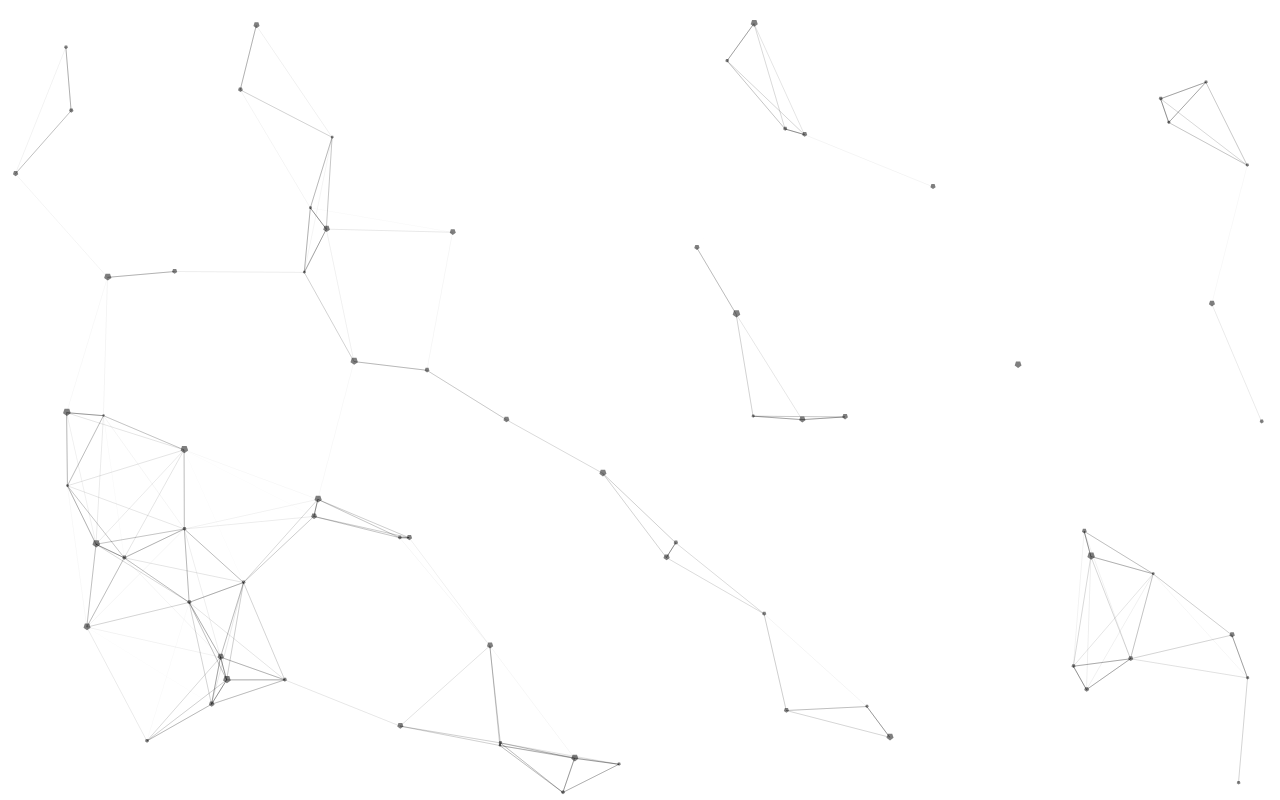
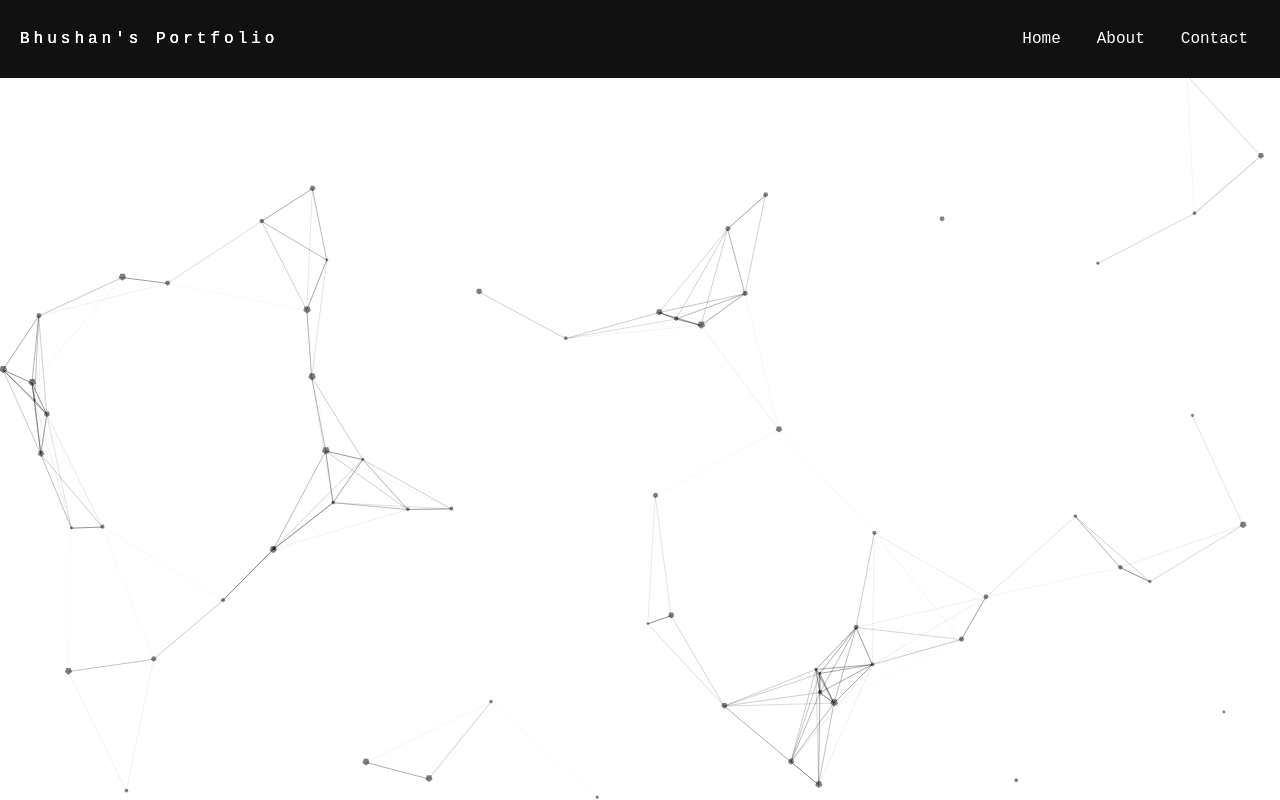
Before and after one commit to bhushanpatil288/PortfolioReact, a React (Vite) app: page / in a window 1280 px wide. Built offline with nearby package versions, Linux system fonts and the light colour scheme.

Commit message:
[add] - simple navbar

```diff
--- a/public/css/header/navbar.css
+++ b/public/css/header/navbar.css
@@ -0,0 +1,83 @@
+.navbar{
+    color: white;
+    background-color: #111;
+    position: relative;
+}
+
+/* glitch text effect start*/
+
+.glitch{
+    position: relative;
+    letter-spacing: 4px;
+    user-select: none;
+    cursor: pointer;
+    /* top: 10px; */
+    z-index: 1;
+}
+
+.glitch::before, .glitch::after{
+    content: "Bhushan's Portfolio";
+    position: absolute;
+    /* display: block; */
+    top: 0;
+    left: 0;
+}
+
+.glitch:hover::before{
+    animation: glitch 0.3s linear 2;
+    color: #e91e63;
+    z-index: -1;
+}
+
+.glitch:hover::after{
+    animation: glitch 0.3s linear 1 reverse;
+    color: #9196f3;
+    z-index: -2;
+}
+
+@keyframes glitch {
+    0%{
+        top: 0;
+        left: 0;
+    }
+    20%{
+        top: -3px;
+        left: -3px;
+    }
+    40%{
+        top: 3px;
+        left: 3px;
+    }
+    60%{
+        top: -3px;
+        left: 3px;
+    }
+    80%{
+        top: 3px;
+        left: -3px;
+    }
+    100%{
+        top: 0;
+        left: 0;
+    }
+}
+
+
+/* glitch text effect end*/
+
+
+/* nav links start */
+
+.nav-links{
+    border: 2px solid transparent;
+    transition: all 0.2s linear;
+    padding: 5px 10px;
+}
+.nav-links:hover{
+    border: 2px solid gray;
+    /* border-top: 2px solid gray; */
+    /* border-left: 2px solid gray; */
+    box-shadow: 3px 3px 0px 1px gray;
+}
+
+/* nav links end */
--- a/src/components/header/Navbar.jsx
+++ b/src/components/header/Navbar.jsx
@@ -1,11 +1,22 @@
+import "../../../public/css/header/navbar.css"
+import { navLinks } from "../../constants/constants"
+
 const Navbar = () => {
   return (
-    <nav>
+    <nav className="navbar px-5 py-5 flex align-center justify-between">
       {/* logo */}
+      <div className="flex justify-center items-center">
+        <p className="glitch">Bhushan's Portfolio</p>
+      </div>
 
       {/* nav items */}
-
-      {/* others */}
+      <ul className="flex gap-3">
+        {navLinks.map((link, idx)=>{
+            return <li key={idx} className="flex justify-center items-center">
+                        <a className="nav-links" href={link.url} target={link.target} title={link.title}>{link.name.charAt(0).toUpperCase() + link.name.slice(1)}</a>
+                    </li>
+        })}
+      </ul>
     </nav>
   )
 }
--- a/src/constants/constants.js
+++ b/src/constants/constants.js
@@ -0,0 +1,30 @@
+// Header start
+
+// Navbar start
+
+export const navLinks = [
+    {
+        name: "Home",
+        url: "#",
+        target: "_self",
+        title: "Visit Home page"
+    },
+    {
+        name: "About",
+        url: "#",
+        target: "_blank",
+        title: "Visit About page"
+    },
+    {
+        name: "Contact",
+        url: "#",
+        target: "_blank",
+        title: "Visit Contact page"
+    }
+]
+
+
+
+// Navbar end
+
+// Header end
```
